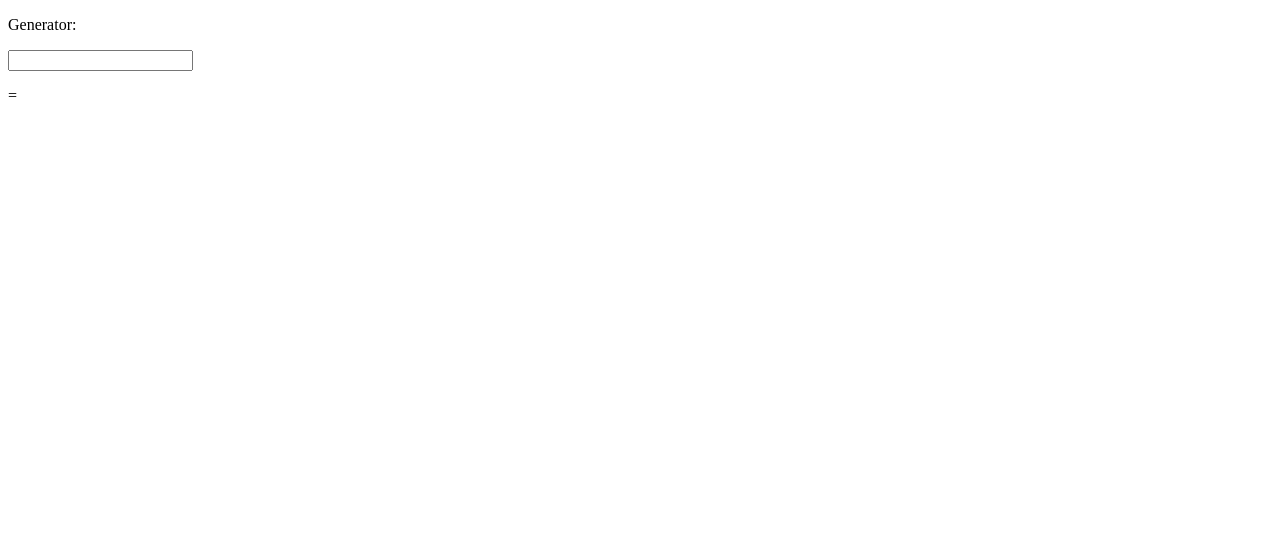
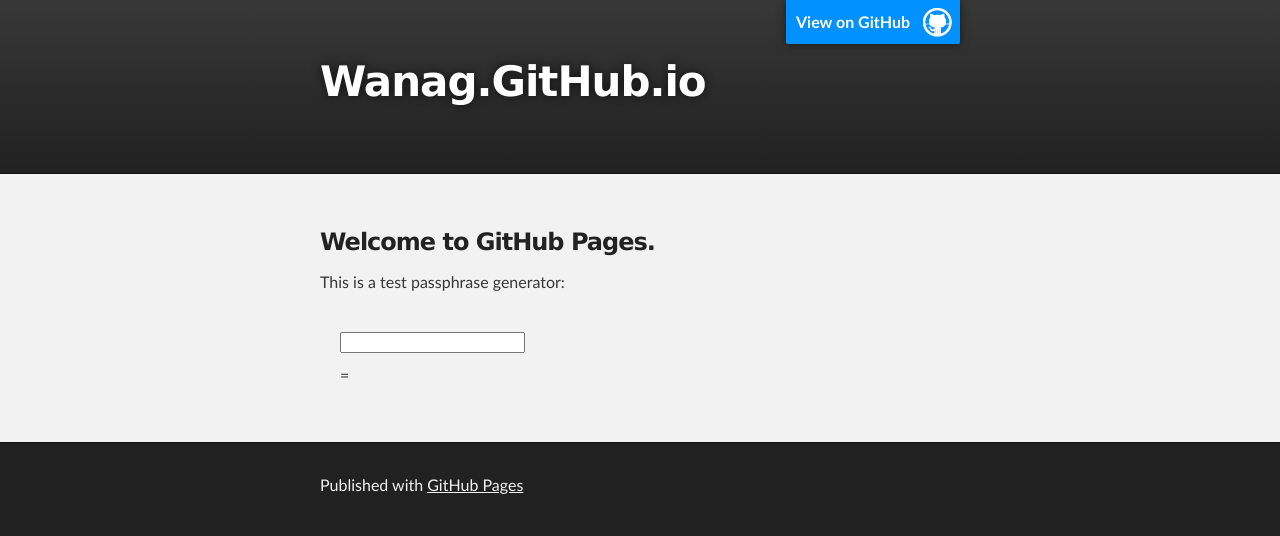
Before and after one commit to wanag/wanag.github.io, a plain HTML site: page md5.html in a window 1280 px wide. Drawn offline with Linux system fonts and the light colour scheme.

Commit message:
new future

```diff
--- a/md5.html
+++ b/md5.html
@@ -1,31 +1,70 @@
 <!DOCTYPE html>
 <html>
+
   <head>
-        <title>PassPhrase Generator </title>
+    <meta charset='utf-8'>
+    <meta http-equiv="X-UA-Compatible" content="chrome=1">
+    <meta name="description" content="Wanag.GitHub.io : ">
+
+    <link rel="stylesheet" type="text/css" media="screen" href="stylesheets/stylesheet.css">
     <script language="JavaScript" src="md5.js"></script>
         <script language="JavaScript" src="baseConverter.js"></script>
         <script>
             function readInput(a){
                 var newStr=calcMD5(a);
+                var strPass="_";
                 var i;
-                var strPass="";
-                var temp;
-                for(i=0;i<=32;i++){
-                    temp=(parseInt(newStr[i],16)*17) %93 +33;
-                    strPass=strPass.concat(String.fromCharCode(temp));
+                for(i=0,i<=9;i++){
+                    strPass=strPass.concat(newStr[i]);
+              }
+                strPass=strPass.concat(newStr[i].toUpperCase());
+                return strPass;
+
             }
 
-                return strPass;
-            }
         </script>
+    <title>Wanag.GitHub.io</title>
   </head>
+
   <body>
-        <p>Generator:</p>
+
+    <!-- HEADER -->
+    <div id="header_wrap" class="outer">
+        <header class="inner">
+          <a id="forkme_banner" href="https://github.com/wanag">View on GitHub</a>
+
+          <h1 id="project_title">Wanag.GitHub.io</h1>
+          <h2 id="project_tagline"></h2>
+
+        </header>
+    </div>
+
+    <!-- MAIN CONTENT -->
+    <div id="main_content_wrap" class="outer">
+      <section id="main_content" class="inner">
+        <h3>
+<a id="welcome-to-github-pages" class="anchor" href="#welcome-to-github-pages" aria-hidden="true"><span aria-hidden="true" class="octicon octicon-link"></span></a>Welcome to GitHub Pages.</h3>
+
+<p>This is a test passphrase generator:</p>
 <form oninput="x.value=readInput(b.value)">
 
             <input type="text" id="b" value="">
             <p>=</p>
             <output name="x" for ="a b"></output>
         </form>
+
+
+      </section>
+    </div>
+
+    <!-- FOOTER  -->
+    <div id="footer_wrap" class="outer">
+      <footer class="inner">
+        <p>Published with <a href="https://pages.github.com">GitHub Pages</a></p>
+      </footer>
+    </div>
+
+
+
   </body>
 </html>
```
Lines whose indentation alone changed are shown as unchanged.
